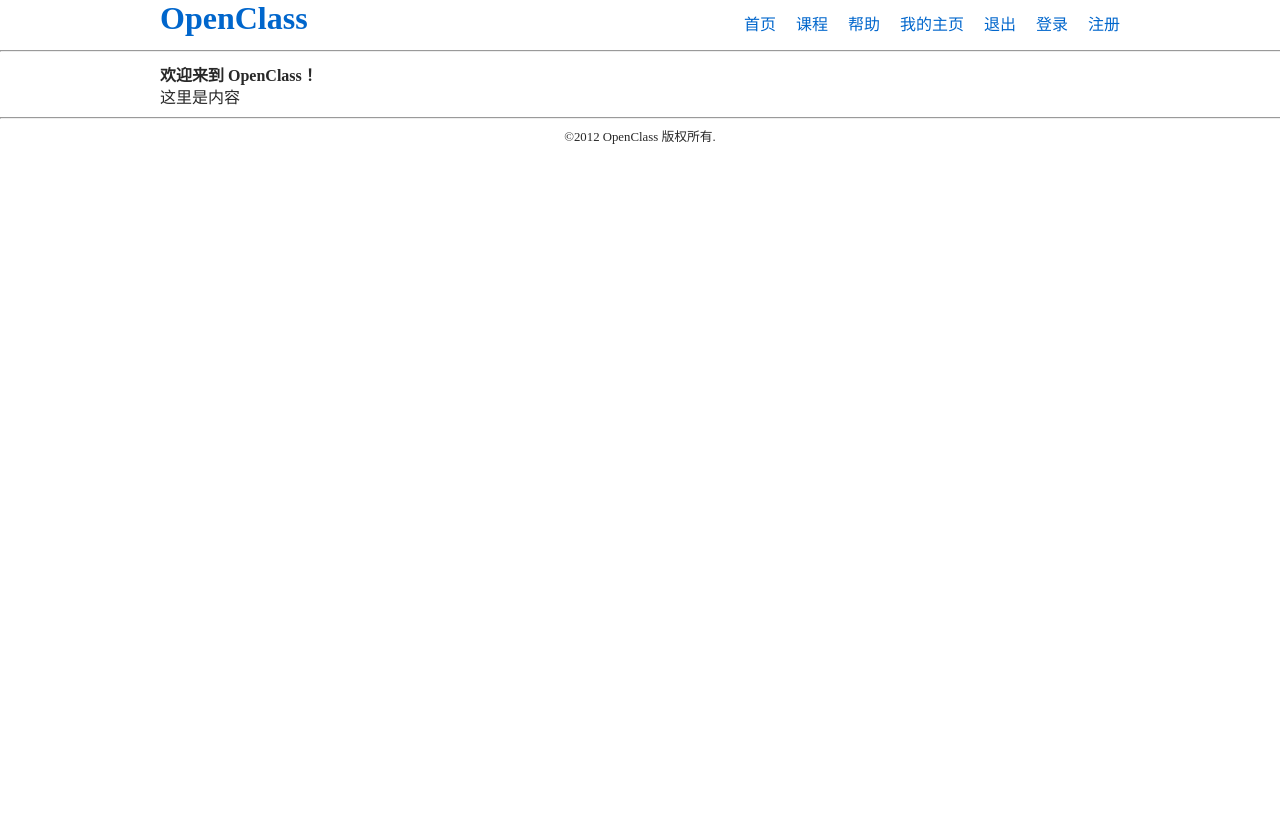
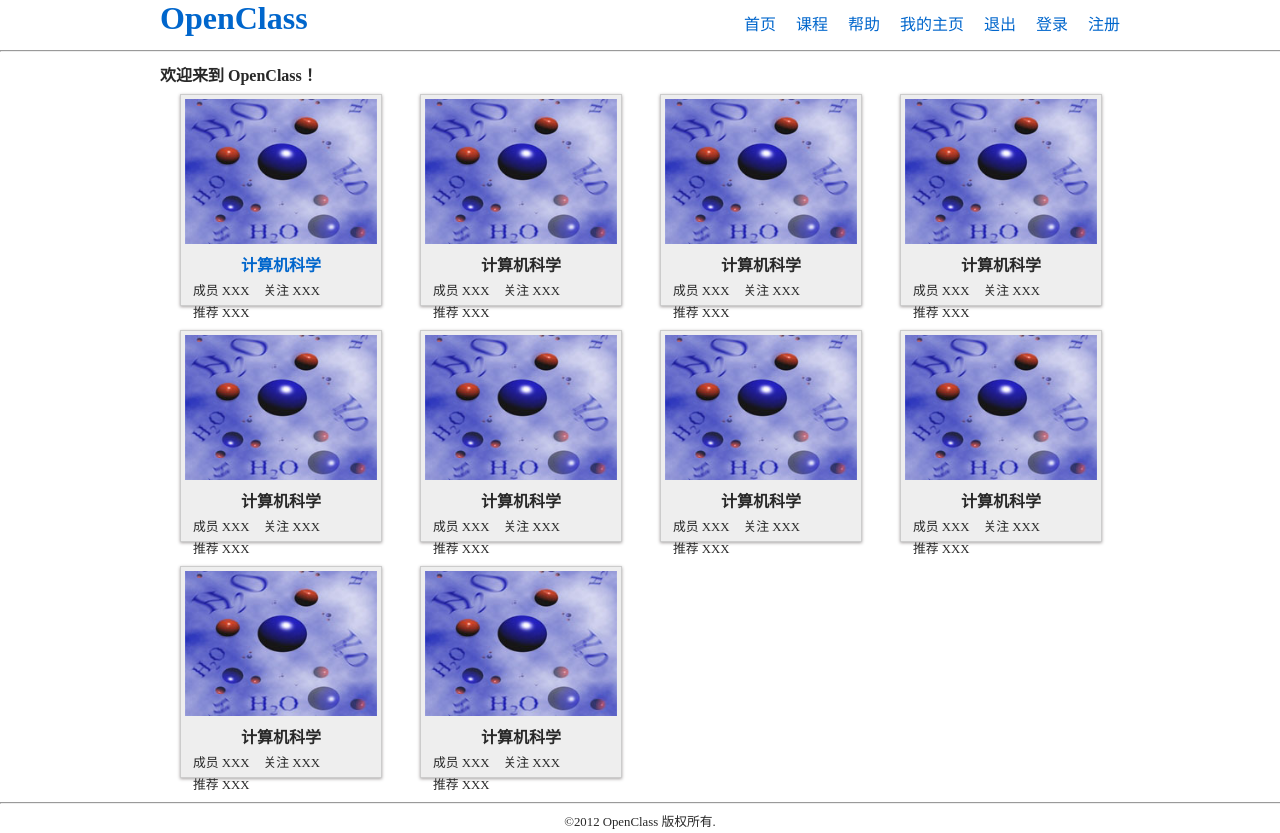
Before and after one commit to wwq0327/openclass, a Django app: template templates/demo/index.html in a window 1280 px wide. Shown: the top 833 px of the page. Before the commit the page ends 144 px from the top, so only its background shows below. Run offline with Django 3.2, Linux system fonts and the light colour scheme; the template is opened without the code that fills it, so the values that code supplies are empty; grey boxes are pictures that could not be loaded.

Commit message:
首页课程列表

```diff
--- a/media/css/main.css
+++ b/media/css/main.css
@@ -260,7 +260,6 @@ a img {
     width: 670px;
     float: right;
     padding: 0;
-
 }
 
 #pro_info {
@@ -293,3 +292,55 @@ ul.p_i {
     margin-left: 0;
     padding-left: 1em;
 }
+
+/* tops */
+#topcontrol { width:36px; height:36px; position:absolute; right:-30px;}
+#topcontrol a{ display:block; cursor:pointer; outline:none;}
+
+
+/* index */
+#c_list {
+    display: block;
+    width: 960px;
+    margin-bottom: 5px;
+    margin-left: 20px;
+}
+
+.c_one {
+    background-color: #eee;
+    border: 1px solid #ccc;
+    float: left;
+    font-size: 12pt;
+    height: 210px;
+    width: 200px;
+    text-align: center;
+    box-shadow: 0 1px 3px rgba(34, 25, 25, 0.4);
+    margin: 0 38px 1.5em 0;
+}
+
+.c_one img {
+    width: 192px;
+    margin: 4px;
+    overflow: hidden;
+}
+
+.p_title {
+    font-size: 1em;
+    font-weight: bold;
+    padding: 5px;
+    margin-bottom: 2px;
+}
+
+.sns ul {
+    margin: 0;
+    padding: 0;
+}
+
+.sns li {
+    margin: 2px;
+    list-style-type: none;
+    padding-left: 10px;
+    float: left;
+    font-size: 0.8em;
+    text-align: center;
+}
--- /dev/null
+++ b/media/js/tops.js
@@ -0,0 +1,77 @@
+//** jQuery Scroll to Top Control script- (c) Dynamic Drive DHTML code library: http://www.dynamicdrive.com.
+//** Available/ usage terms at http://www.dynamicdrive.com (March 30th, 09')
+//** v1.1 (April 7th, 09'):
+//** 1) Adds ability to scroll to an absolute position (from top of page) or specific element on the page instead.
+//** 2) Fixes scroll animation not working in Opera.
+
+
+var scrolltotop={
+	//startline: Integer. Number of pixels from top of doc scrollbar is scrolled before showing control
+	//scrollto: Keyword (Integer, or "Scroll_to_Element_ID"). How far to scroll document up when control is clicked on (0=top).
+	setting: {startline:1, scrollto: 0, scrollduration:1000, fadeduration:[500, 100]},
+	controlHTML: '<img src="/media/css/up.png" style="width:36px; height:36px;"/>', //HTML for control, which is auto wrapped in DIV w/ ID="topcontrol"
+	//controlHTML: '<a href="#header">回顶部</a>',
+	controlattrs: {offsetx:5, offsety:5}, //offset of control relative to right/ bottom of window corner
+	anchorkeyword: '#top', //Enter href value of HTML anchors on the page that should also act as "Scroll Up" links
+
+	state: {isvisible:false, shouldvisible:false},
+
+	scrollup:function(){
+		if (!this.cssfixedsupport) //if control is positioned using JavaScript
+			this.$control.css({opacity:0}) //hide control immediately after clicking it
+		var dest=isNaN(this.setting.scrollto)? this.setting.scrollto : parseInt(this.setting.scrollto)
+		if (typeof dest=="string" && jQuery('#'+dest).length==1) //check element set by string exists
+			dest=jQuery('#'+dest).offset().top
+		else
+			dest=0
+		this.$body.animate({scrollTop: dest}, this.setting.scrollduration);
+	},
+
+	keepfixed:function(){
+		var $window=jQuery(window)
+		var controlx=$window.scrollLeft() + $window.width() - this.$control.width() - this.controlattrs.offsetx
+		var controly=$window.scrollTop() + $window.height() - this.$control.height() - this.controlattrs.offsety
+		this.$control.css({left:controlx+'px', top:controly+'px'})
+	},
+
+	togglecontrol:function(){
+		var scrolltop=jQuery(window).scrollTop()
+		if (!this.cssfixedsupport)
+			this.keepfixed()
+		this.state.shouldvisible=(scrolltop>=this.setting.startline)? true : false
+		if (this.state.shouldvisible && !this.state.isvisible){
+			this.$control.stop().animate({opacity:1}, this.setting.fadeduration[0])
+			this.state.isvisible=true
+		}
+		else if (this.state.shouldvisible==false && this.state.isvisible){
+			this.$control.stop().animate({opacity:0}, this.setting.fadeduration[1])
+			this.state.isvisible=false
+		}
+	},
+
+	init:function(){
+		jQuery(document).ready(function($){
+			var mainobj=scrolltotop
+			var iebrws=document.all
+			mainobj.cssfixedsupport=!iebrws || iebrws && document.compatMode=="CSS1Compat" && window.XMLHttpRequest //not IE or IE7+ browsers in standards mode
+			mainobj.$body=(window.opera)? (document.compatMode=="CSS1Compat"? $('html') : $('body')) : $('html,body')
+			mainobj.$control=$('<div id="topcontrol">'+mainobj.controlHTML+'</div>')
+				.css({position:mainobj.cssfixedsupport? 'fixed' : 'absolute', bottom:mainobj.controlattrs.offsety, right:mainobj.controlattrs.offsetx, opacity:0, cursor:'pointer'})
+				.attr({title:'回到顶部'})
+				.click(function(){mainobj.scrollup(); return false})
+				.appendTo('body')
+			if (document.all && !window.XMLHttpRequest && mainobj.$control.text()!='') //loose check for IE6 and below, plus whether control contains any text
+				mainobj.$control.css({width:mainobj.$control.width()}) //IE6- seems to require an explicit width on a DIV containing text
+			mainobj.togglecontrol()
+			$('a[href="' + mainobj.anchorkeyword +'"]').click(function(){
+				mainobj.scrollup()
+				return false
+			})
+			$(window).bind('scroll resize', function(e){
+				mainobj.togglecontrol()
+			})
+		})
+	}
+}
+
+scrolltotop.init()
--- a/templates/_footer.html
+++ b/templates/_footer.html
@@ -1 +1,4 @@
-&copy;2012 OpenClass 版权所有.
+<div>&copy;2012 OpenClass 版权所有.</div>
+<br />
+<div id="cc"><a rel="license" href="http://creativecommons.org/licenses/by-nc-sa/2.5/cn/"><img alt="知识共享许可协议" style="border-width:0" src="http://i.creativecommons.org/l/by-nc-sa/2.5/cn/88x31.png" /></a><br />本作品采用<a rel="license" href="http://creativecommons.org/licenses/by-nc-sa/2.5/cn/">知识共享署名-非商业性使用-相同方式共享 2.5 中国大陆许可协议</a>进行许可。</div>
+<br />
--- a/templates/base.html
+++ b/templates/base.html
@@ -5,6 +5,7 @@
     <link href="{{ MEDIA_URL }}css/main.css" rel="stylesheet" type="text/css" media="screen" />
     <script src="{{ MEDIA_URL }}js/jquery.min.js" type="text/javascript"></script>
     <script src="{{ MEDIA_URL }}js/proj.js" type="text/javascript"></script>
+    <script src="{{ MEDIA_URL }}js/tops.js" type="text/javascript"></script>
     <title>{% block title %}{% endblock %} -- OpenClass</title>
   </head>
 
--- a/templates/demo/index.html
+++ b/templates/demo/index.html
@@ -4,4 +4,129 @@
 
 {% block content_title %} 欢迎来到 OpenClass！{% endblock %}
 
-{% block content %} 这里是内容 {% endblock %}
+{% block content %}
+
+<div id="c_list">
+  <div class="c_one">
+    <img src="/media/img/pro.jpg" />
+    <div class="p_title"><a href="/project/">计算机科学</a></div>
+    <div class="sns">
+      <ul>
+        <li>成员 XXX</li>
+        <li>关注 XXX</li>
+        <li>推荐 XXX</li>
+      </ul>
+    </div>
+  </div>
+
+  <div class="c_one">
+    <img src="/media/img/pro.jpg" />
+    <div class="p_title">计算机科学</div>
+    <div class="sns">
+      <ul>
+        <li>成员 XXX</li>
+        <li>关注 XXX</li>
+        <li>推荐 XXX</li>
+      </ul>
+    </div>
+  </div>
+
+  <div class="c_one">
+    <img src="/media/img/pro.jpg" />
+    <div class="p_title">计算机科学</div>
+    <div class="sns">
+      <ul>
+        <li>成员 XXX</li>
+        <li>关注 XXX</li>
+        <li>推荐 XXX</li>
+      </ul>
+    </div>
+  </div>
+
+  <div class="c_one">
+    <img src="/media/img/pro.jpg" />
+    <div class="p_title">计算机科学</div>
+    <div class="sns">
+      <ul>
+        <li>成员 XXX</li>
+        <li>关注 XXX</li>
+        <li>推荐 XXX</li>
+      </ul>
+    </div>
+  </div>
+
+  <div class="c_one">
+    <img src="/media/img/pro.jpg" />
+    <div class="p_title">计算机科学</div>
+    <div class="sns">
+      <ul>
+        <li>成员 XXX</li>
+        <li>关注 XXX</li>
+        <li>推荐 XXX</li>
+      </ul>
+    </div>
+  </div>
+
+  <div class="c_one">
+    <img src="/media/img/pro.jpg" />
+    <div class="p_title">计算机科学</div>
+    <div class="sns">
+      <ul>
+        <li>成员 XXX</li>
+        <li>关注 XXX</li>
+        <li>推荐 XXX</li>
+      </ul>
+    </div>
+  </div>
+
+  <div class="c_one">
+    <img src="/media/img/pro.jpg" />
+    <div class="p_title">计算机科学</div>
+    <div class="sns">
+      <ul>
+        <li>成员 XXX</li>
+        <li>关注 XXX</li>
+        <li>推荐 XXX</li>
+      </ul>
+    </div>
+  </div>
+
+  <div class="c_one">
+    <img src="/media/img/pro.jpg" />
+    <div class="p_title">计算机科学</div>
+    <div class="sns">
+      <ul>
+        <li>成员 XXX</li>
+        <li>关注 XXX</li>
+        <li>推荐 XXX</li>
+      </ul>
+    </div>
+  </div>
+
+  <div class="c_one">
+    <img src="/media/img/pro.jpg" />
+    <div class="p_title">计算机科学</div>
+    <div class="sns">
+      <ul>
+        <li>成员 XXX</li>
+        <li>关注 XXX</li>
+        <li>推荐 XXX</li>
+      </ul>
+    </div>
+  </div>
+
+  <div class="c_one">
+    <img src="/media/img/pro.jpg" />
+    <div class="p_title">计算机科学</div>
+    <div class="sns">
+      <ul>
+        <li>成员 XXX</li>
+        <li>关注 XXX</li>
+        <li>推荐 XXX</li>
+      </ul>
+    </div>
+  </div>
+
+
+</div>
+{% endblock %}
```
Also changed, not shown: media/css/up.png (added), media/img/up.png (added).
